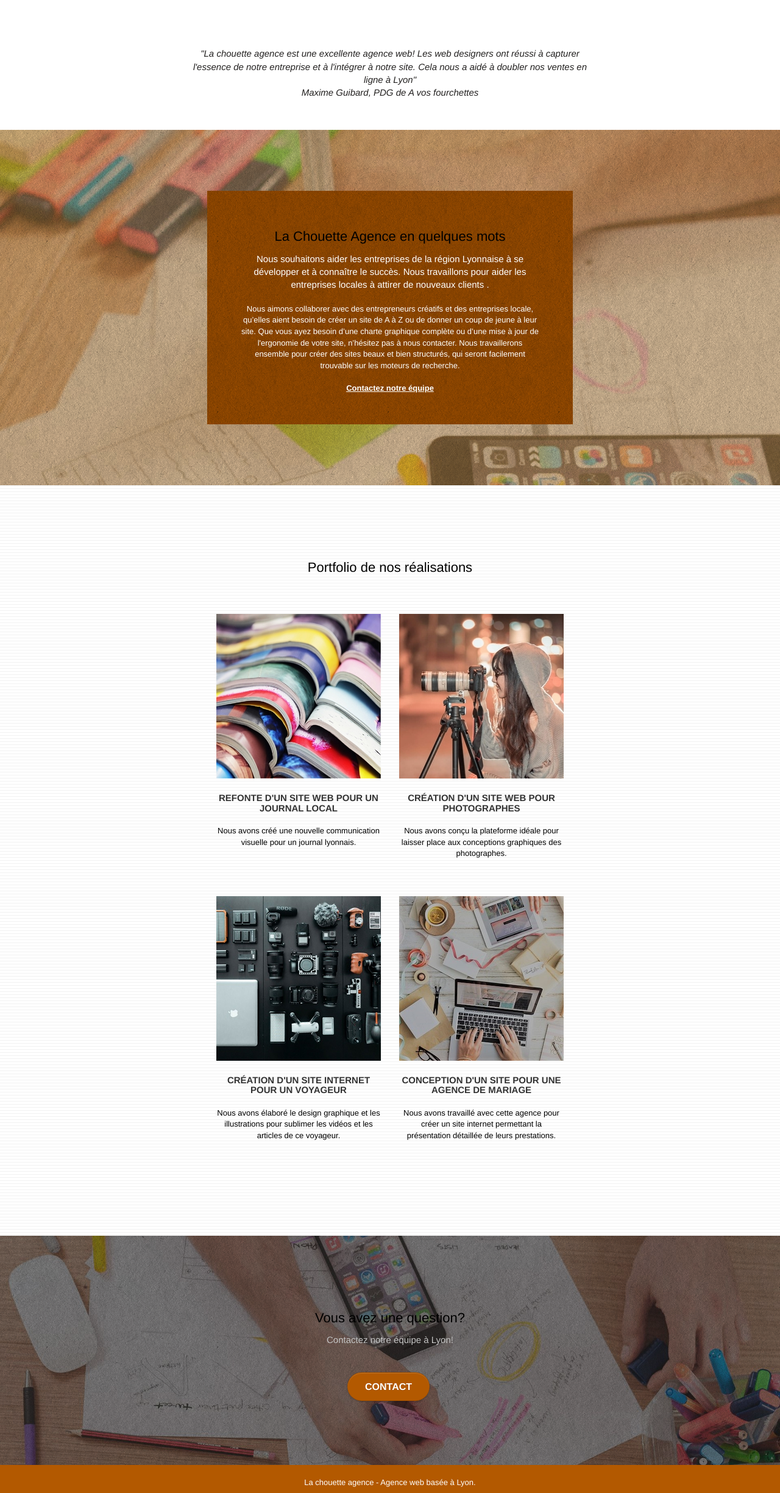
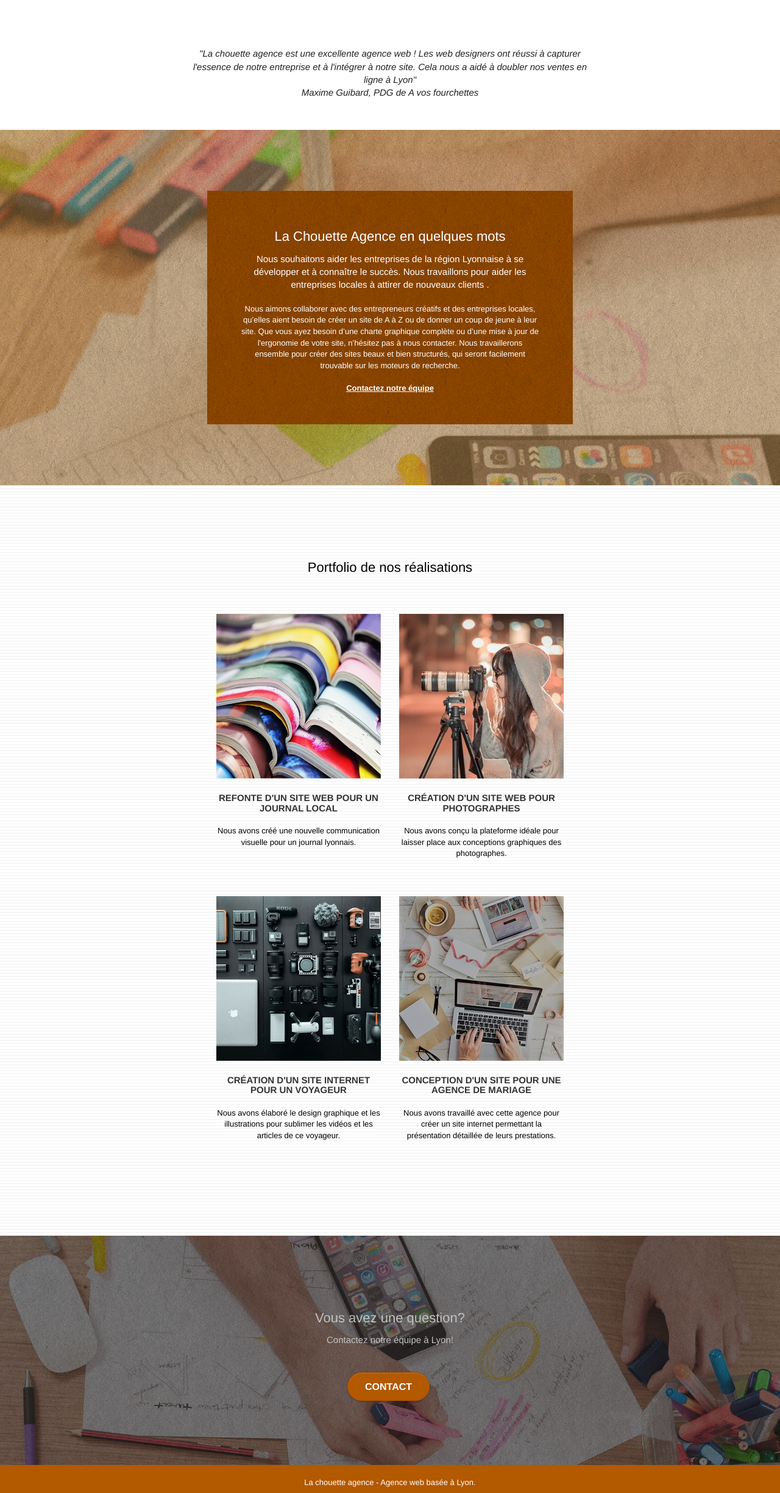
Before and after one commit to laura241/lachouetteagence, a plain HTML site: page index.html in a window 1280 px wide. Shown: the part 922-3371 px from the top of the page at 61% size. Drawn offline with Linux system fonts and the light colour scheme.

Commit message:
modif h2

```diff
--- a/index.html
+++ b/index.html
@@ -138,7 +138,7 @@
 				</div>
 				<div class="row voffset-lg voffset">
 					<div class="col-xs-12 col-md-8 col-md-offset-2 text-center">
-					"La chouette agence est une excellente agence web! Les web designers ont réussi à capturer l'essence
+					"La chouette agence est une excellente agence web ! Les web designers ont réussi à capturer l'essence
 					de notre entreprise et à l'intégrer à notre site. Cela nous a aidé à doubler nos ventes en ligne à Lyon"<br><span>Maxime Guibard, PDG de A vos fourchettes</span>
 					</div>
 				</div>
@@ -152,13 +152,13 @@
 		<div class="bloc tc-white bgc-atomic-tangerine bg-presentation d-bloc bloc-bg-texture texture-paper b-parallax" id="bloc-3-what-i-do">
 			<div class="container bloc-lg">
 				<div class="row tight-width-whitespace black-background">
-					<div class="col-sm-12 title">
-						<h2>La Chouette Agence en quelques mots</h2>
+					<div class="col-sm-12">
+						<h2 class="title">La Chouette Agence en quelques mots</h2>
 						<div class="mg-md text-center tc-white">
 						Nous souhaitons aider les entreprises de la région Lyonnaise à se développer et à connaître le succès. Nous travaillons pour aider les entreprises locales à attirer de nouveaux clients .<br>
 						</div>
 						<p class="text-center white">
-						Nous aimons collaborer avec des entrepreneurs créatifs et des entreprises locale, qu’elles aient besoin de créer un site de A à Z ou de donner un coup de jeune à leur site. Que vous ayez besoin d’une charte graphique complète ou d’une mise à jour de l'ergonomie de votre site, n’hésitez pas à nous contacter. Nous travaillerons ensemble pour créer des sites beaux et bien structurés, qui seront facilement trouvable sur les moteurs de recherche. <br><br><a class="ltc-white bold-link" href="contact.html">Contactez notre équipe</a><br>
+						Nous aimons collaborer avec des entrepreneurs créatifs et des entreprises locales, qu’elles aient besoin de créer un site de A à Z ou de donner un coup de jeune à leur site. Que vous ayez besoin d’une charte graphique complète ou d’une mise à jour de l'ergonomie de votre site, n’hésitez pas à nous contacter. Nous travaillerons ensemble pour créer des sites beaux et bien structurés, qui seront facilement trouvable sur les moteurs de recherche. <br><br><a class="ltc-white bold-link" href="contact.html">Contactez notre équipe</a><br>
 						</p>
 					</div>
 				</div>
@@ -225,8 +225,8 @@
 	<section>
 		<div class="bloc bgc-dark-slate-blue bg-banniere d-bloc bloc-bg-texture texture-paper" id="bloc-5-cta">
 			<div class="container bloc-lg">
-				<div class="row title">
-					<h2>Vous avez une question?</h2>
+				<div class="row">
+					<h2 class="title">Vous avez une question?</h2>
 						<div class="mg-md text-center tc-white">
 						Contactez notre équipe à Lyon!
 						</div>
```
